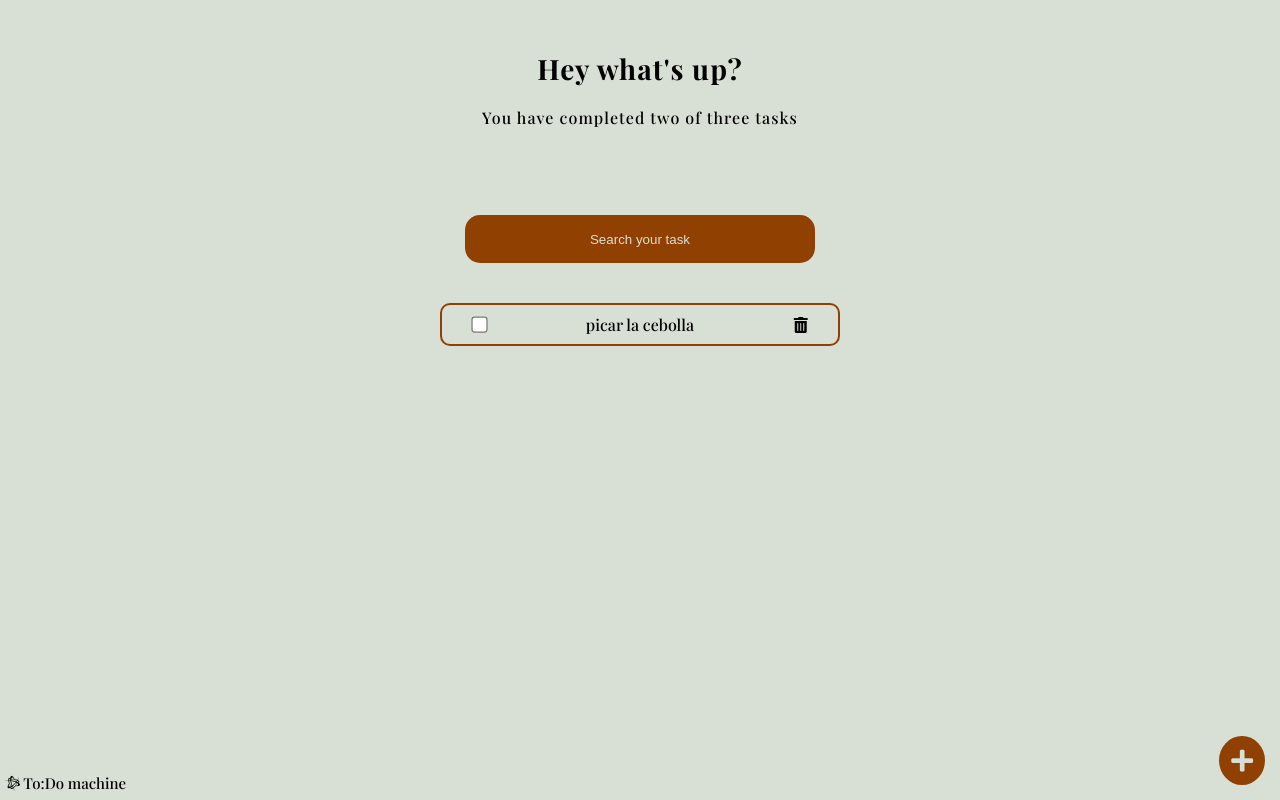
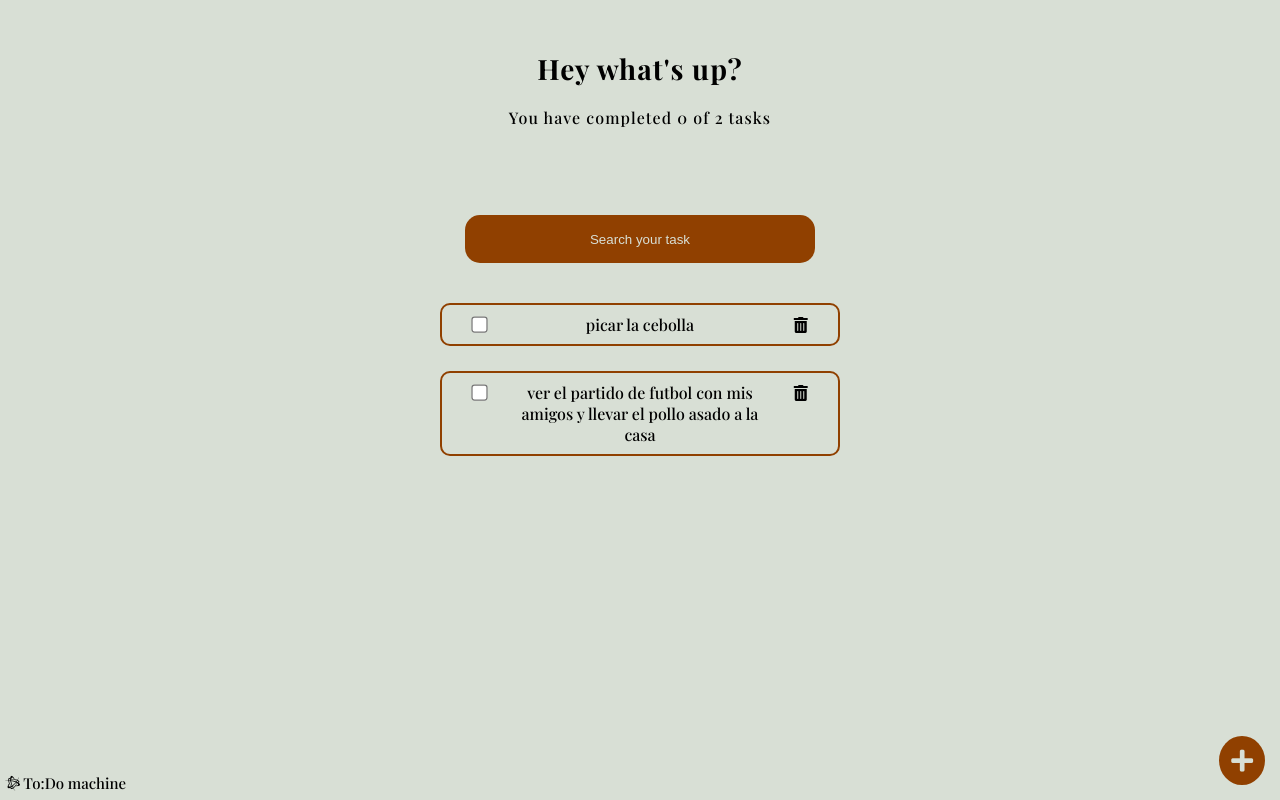
Before and after one commit to JohnRodriguezM/ReactInit, a React (Create React App) app: page / in a window 1280 px wide. Built offline with nearby package versions, Linux system fonts and the light colour scheme; a web font is replaced by a local one.

Commit message:
manejo de estado still

```diff
--- a/src/App.js
+++ b/src/App.js
@@ -26,12 +26,12 @@ export const defaulttodos = [
     id: "cebollin",
     complete: false,
   },
-  /* {
+  {
     text: "ver el partido de futbol con mis amigos y llevar el pollo asado a la casa",
     id: "partidoAmigos",
     complete: false,
   },
-  {
+  /* {
     text: "analizar el codigo",
     id : "workEveryDay",
     complete: false,
@@ -40,17 +40,23 @@ export const defaulttodos = [
 // Las props son estaticas, nunca se pueden modificar
 
 
+
 function App() {
   /* to:  toDoSearch */
   const [searchValor,setSearchValue] = React.useState('')
   /* to array de obejtos to:dos */
-  const [todos,setTodos] = React.useState(defaulttodos)
+  const [todos,setTodos] = React.useState(defaulttodos);
+// para los todos completados
+const completedTodos = todos.filter(elemento => !!elemento.complete).length;
+const totalTodos = todos.length;
 
-  const [state,setState] = React.useState('')
 
   return (
     <React.Fragment>  {/* */}
-    <ToDoCounter>
+    <ToDoCounter
+    total = {totalTodos}
+    completed = {completedTodos}
+    >
 
     </ToDoCounter>
         {/* me llama el h1 principal para el documento */}
@@ -69,8 +75,7 @@ function App() {
             complete = {item.complete}
             contenido = {item.text}
             id = {item.id}
-            state = {state}
-            setState = {setState}
+
             />
 
           ))}
--- a/src/component/todoCounter.jsx
+++ b/src/component/todoCounter.jsx
@@ -1,8 +1,7 @@
 import React from 'react'
 import '../css/stylesComponents/toDoCounter.css'
 
-function ToDoCounter(props) {
-
+function ToDoCounter({ total,completed }) {
     return (
 
         <div className = "header-counter">
@@ -10,7 +9,7 @@ function ToDoCounter(props) {
         {/* <p style = {{
             fontSize : '25px',
         }}>🤙</p> */}
-        <p>You have completed two of three tasks</p>
+        <p>You have completed {completed} of {total} tasks</p>
         </div>
     )
 }
```
